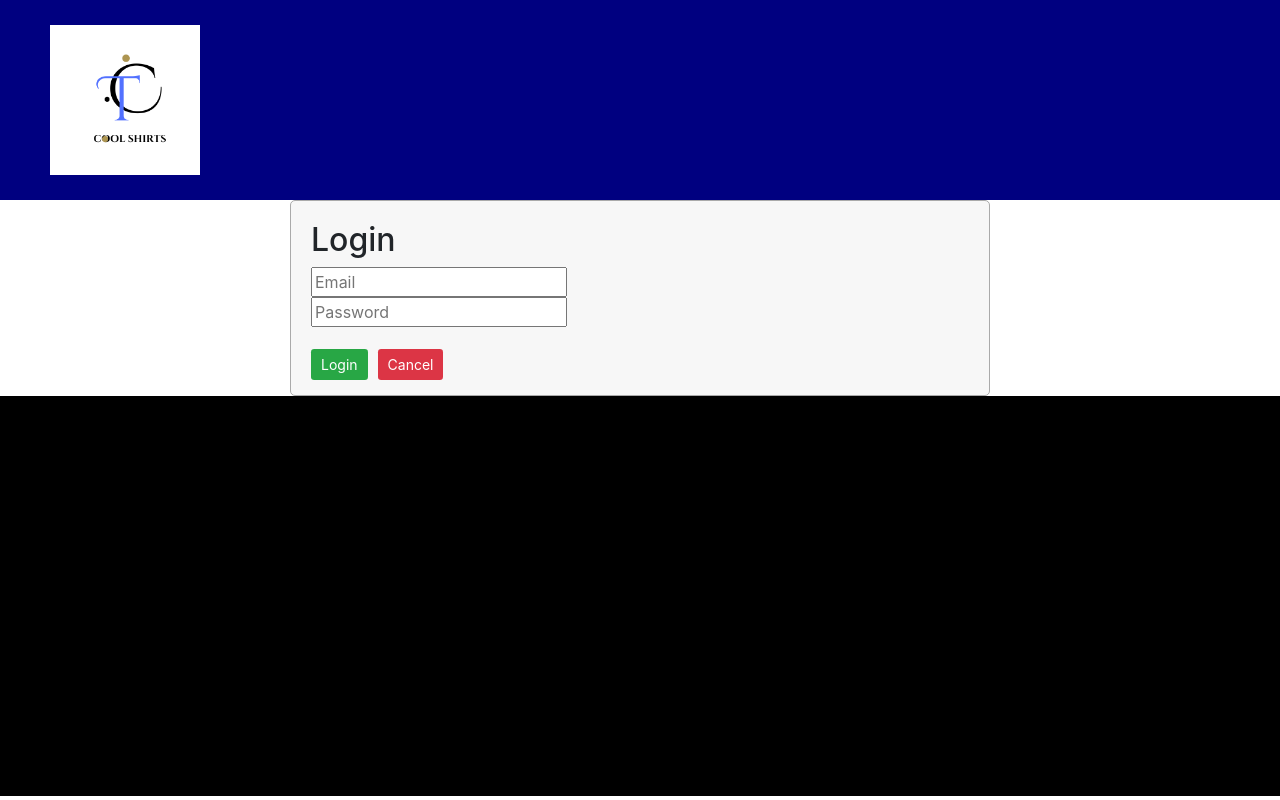
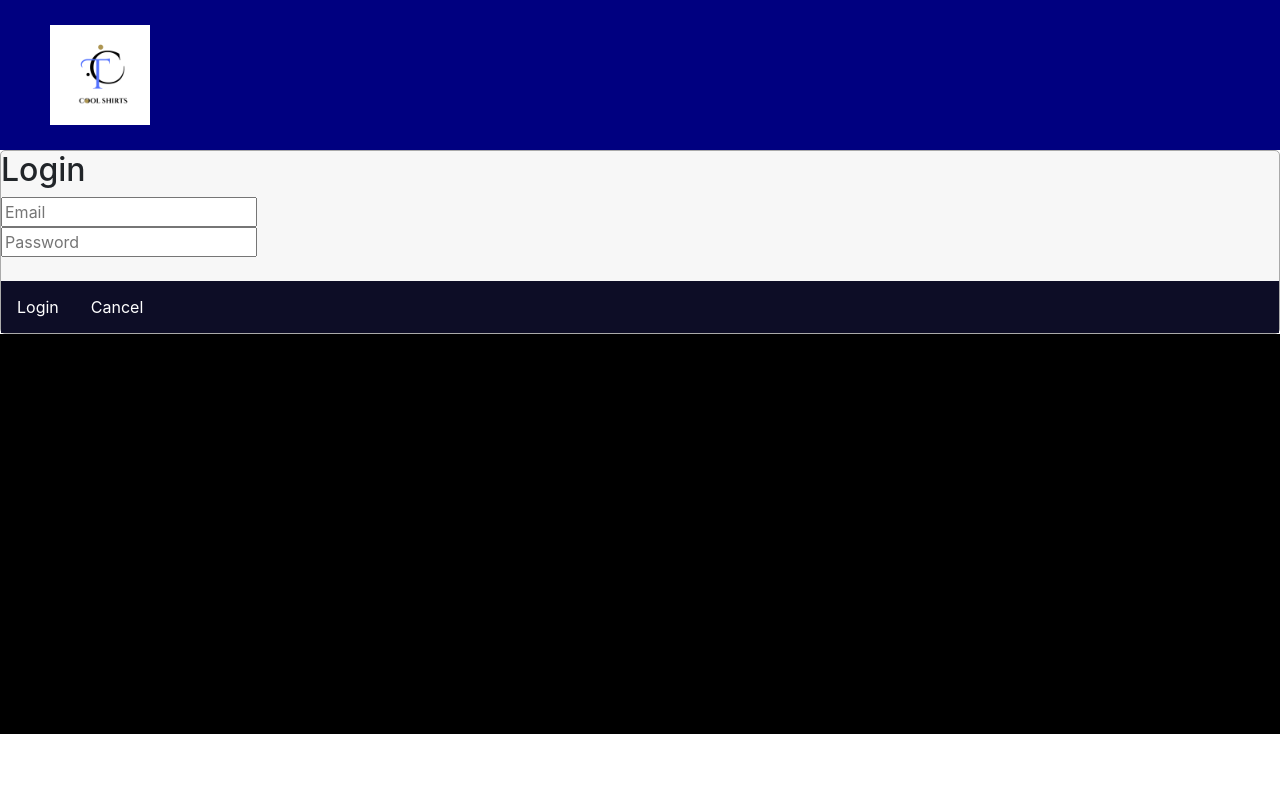
Before and after one commit to Roman-Manzhelii/Cool-T-shirts, a React (Create React App) app in the folder client/: page /Login in a window 1280 px wide. Built offline with nearby package versions, Linux system fonts and the light colour scheme.

Commit message:
nav item

```diff
--- a/client/public/index.html
+++ b/client/public/index.html
@@ -29,11 +29,11 @@
   <body>
 
     <noscript>You need to enable JavaScript to run this app.</noscript>
-  <header>
+    <header>
 
-    <img src ="photos/C.png" alt = "logo">
+      <img src ="photos/C.png" alt = "logo">
 
-  </header>
+    </header>
 
     <div id="root"></div>
 
--- a/client/src/components/DisplayAllTshirts.js
+++ b/client/src/components/DisplayAllTshirts.js
@@ -57,17 +57,20 @@ export default class DisplayAllTshirts extends Component
     render()
     {
         return (
+
             <div className="form-container">
                 {sessionStorage.accessLevel > ACCESS_LEVEL_GUEST ?
+
                     <div className="logout">
                         <Logout/>
                     </div>
                 :
-                    <div>
+                    <div className="nav-item">
                         <Link className="green-button" to={"/Login"}>Login</Link>
                         <Link className="blue-button" to={"/Register"}>Register</Link>
                         <Link className="red-button" to={"/ResetDatabase"}>Reset Database</Link>  <br/><br/><br/>
                     </div>
+
                 }
 
                 <SortTshirts onSortChange={this.handleSortChange} />  <br/>
--- a/client/src/components/Login.js
+++ b/client/src/components/Login.js
@@ -84,8 +84,10 @@ export default class Login extends Component
                     onChange={this.handleChange}
                 /><br/><br/>
 
+                <div className="nav-item">
                 <LinkInClass value="Login" className="green-button" onClick={this.handleSubmit}/>
                 <Link className="red-button" to={"/DisplayAllTshirts"}>Cancel</Link>
+                </div>
             </form>
         )
     }
--- a/client/src/components/Logout.js
+++ b/client/src/components/Logout.js
@@ -52,7 +52,7 @@ export default class Logout extends Component
     render()
     {
         return (
-            <div>
+            <div className="nav-item">
 
                 {!this.state.isLoggedIn ? <Redirect to="/DisplayAllTshirts"/> : null}
 
--- a/client/src/components/Register.js
+++ b/client/src/components/Register.js
@@ -106,9 +106,10 @@ export default class Register extends Component
                     value = {this.state.confirmPassword}
                     onChange = {this.handleChange}
                 /><br/><br/>
-
+                <div className="nav-item">
                 <LinkInClass value="Register New User" className="green-button" onClick={this.handleSubmit} />
                 <Link className="red-button" to={"/DisplayAllTshirts"}>Cancel</Link>
+                    </div>
             </form>
         )
     }
--- a/client/src/css/App.css
+++ b/client/src/css/App.css
@@ -5,14 +5,18 @@
 .form-container,
 .table-container
 {
-  max-width: 700px;
+  max-width:100%;
   margin: 0 auto;
+
+}
+.form-container{
+
+    margin-top: 0;
 }
 
 .form-container
 {
       border:thin solid #aaaaaa;
-    padding: 20px;
     margin-left: auto;
     margin-right: auto;
     border-radius: 5px;
@@ -30,34 +34,15 @@
 .red-button,
 .blue-button
 {
-  padding: 7px 10px;
-  font-size: 0.875rem;
-  line-height: normal;
-  border-radius: 0.2rem;
-  color: #fff;
-  background-color: #28a745;
-  border-color: #28a745;
-  margin-right: 10px;
-  position: relative;
-  top: 1px;
-  text-decoration: none;
+    display: block;
+    color: white;
+    text-align: center;
+    padding: 14px 16px;
+    text-decoration: none;
   cursor:pointer;
 }
 
-.green-button
-{
-    background-color: #28a745;
-}
 
-.red-button
-{
-    background-color: #dc3545;
-}
-
-.blue-button
-{
-    background-color: #3545dc;
-}
 
 .green-button:hover,
 .red-button:hover,
@@ -133,3 +118,10 @@ color:pink;
 {
     margin-top:1em;
 }
+
+.nav-item {
+display: flex;
+    width: 100%;
+    background-color: #0d0d26;
+    margin-top: 0;
+}
--- a/client/src/css/index.css
+++ b/client/src/css/index.css
@@ -19,13 +19,17 @@ footer{
 }
 header{
   width: 100%;
-  height: 200px;
+  height: 150px;
   background-color: #000080;
+  margin-bottom: 0;
 }
 
 header img{
-  height:150px;
-  width:150px;
+  height:100px;
+  width:100px;
   margin-left:50px;
   margin-top: 25px;
 }
+.root{
+  margin-top: 0;
+}
```
